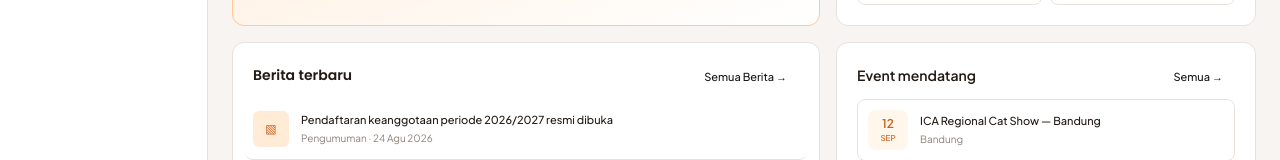
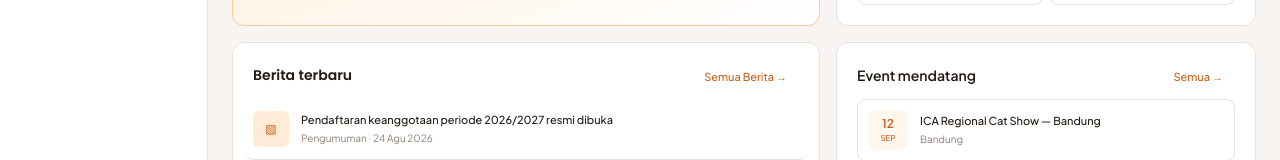
Before and after one commit to Riwriw-pnya/ica, a Next.js app: page /dashboard_member in a window 1280 px wide. Shown: the part 341-501 px from the top of the page. Built offline with nearby package versions, Linux system fonts and the light colour scheme.

Commit message:
fix typo

```diff
--- a/components/dashboard_member/NewsSection.tsx
+++ b/components/dashboard_member/NewsSection.tsx
@@ -12,7 +12,7 @@ export default function NewsSection() {
         <div className="px-3 rounded-lg hover:bg-[var(--color-brand-orange-50)] hover:text-[var(--color-brand-orange-700)]">
           <Link
           href="/dashboard_member/berita"
-          className="text-[11px] font-body font-medium text-[var(--color-brand-orange-900]"
+          className="text-[11px] font-body font-medium text-[var(--color-brand-orange-700)] transition"
         >
           Semua Berita →
         </Link>
--- a/components/dashboard_member/UpcomingEvents.tsx
+++ b/components/dashboard_member/UpcomingEvents.tsx
@@ -12,7 +12,7 @@ export default function UpcomingEvents() {
         <div className="px-3 rounded-lg hover:bg-[var(--color-brand-orange-50)] hover:text-[var(--color-brand-orange-700)]">
           <Link
           href="/dashboard_member/event"
-          className="text-[11px] font-body font-medium text-[var(--color-brand-orange-900]"
+          className="text-[11px] font-body font-medium text-[var(--color-brand-orange-700)] transition"
         >
           Semua →
         </Link>
```
